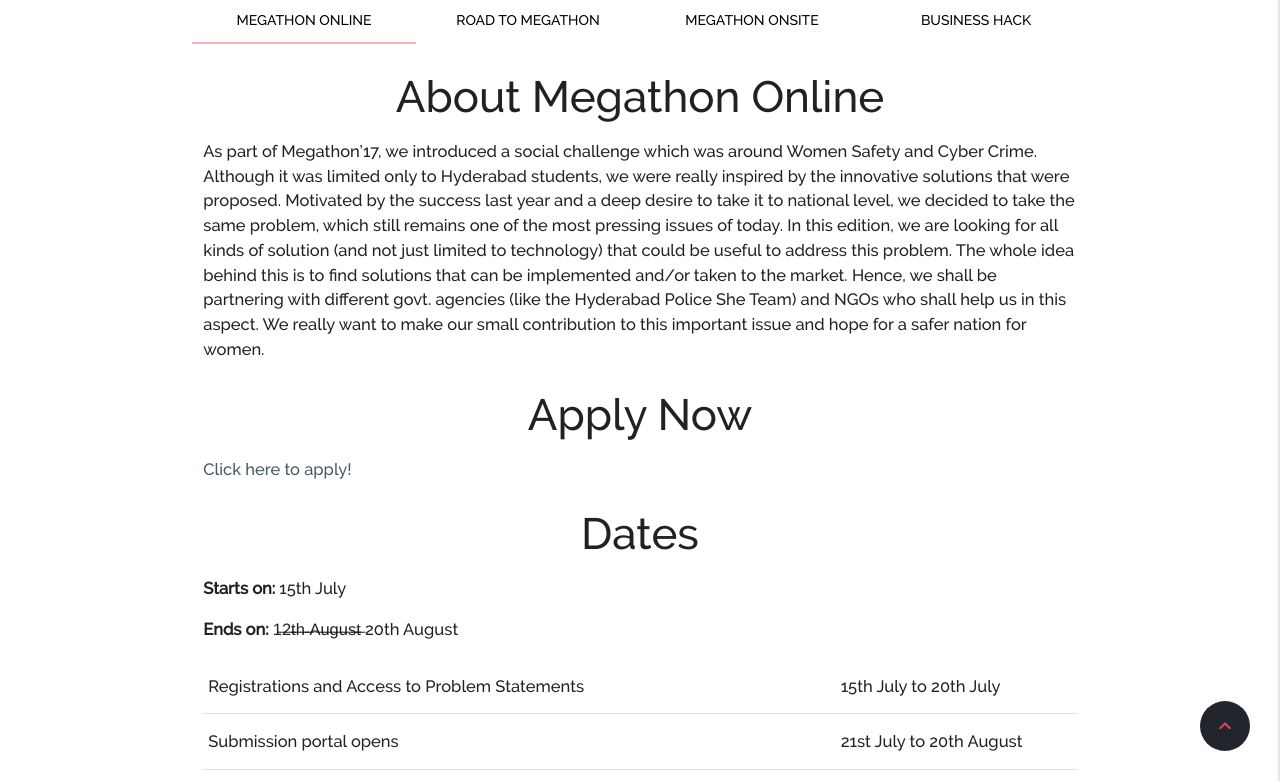
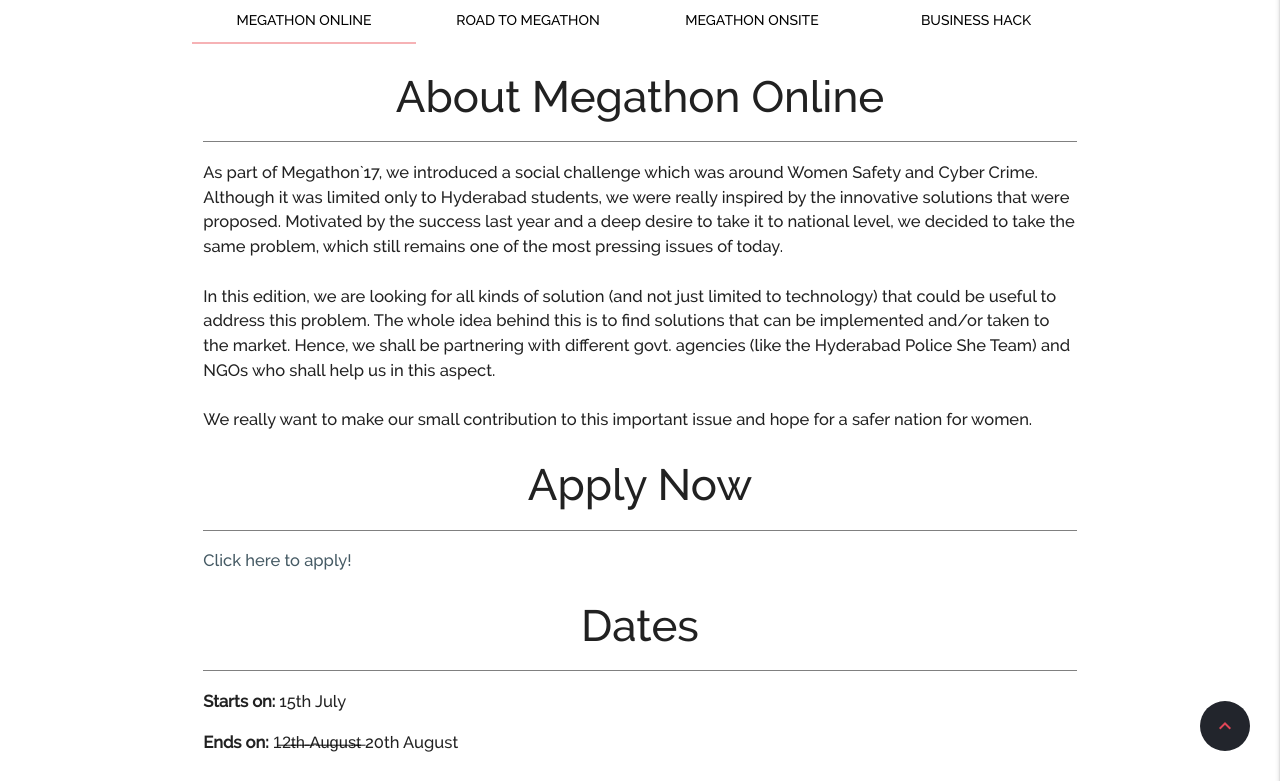
Before and after one commit to IIIT-ECell/megathon, a Jekyll site: the page built from events.md, in a window 1280 px wide and 900 px high, scrolled down 785 px, cut to the strip 119-900 px from the top of the window. Built offline with Jekyll 4.4.1, drawn with Linux system fonts in a browser that asks for light colours; nearby versions of some CDN libraries; some of the changed text lies outside the part shown.

Commit message:
Migrated data from yaml to json

```diff
--- a/_data/eventlist.yaml
+++ b/_data/eventlist.yaml
@@ -1,5 +1,5 @@
 - name: Megathon Online
-  about: >
+  about: |
     As part of Megathon’17, we introduced a social challenge which was around Women
     Safety and Cyber Crime. Although it was limited only to Hyderabad students, we were
     really inspired by the innovative solutions that were proposed. Motivated by the success
--- a/_includes/elist.html
+++ b/_includes/elist.html
@@ -16,7 +16,7 @@
 			</div>
 
       <!-- Defining each event -->
-			{% for event in site.data.eventlist %}
+			{% for event in site.data.evtlist %}
 			<div id="{{event.link}}" class="col s12">
         <!-- <hr> -->
         <!-- {% capture data %} {{event}} {% endcapture %} -->
--- a/_includes/tabevent.html
+++ b/_includes/tabevent.html
@@ -5,17 +5,17 @@
 {% else %}
 
 
-  <h3 class="center-align">About {{include.data.name}}</h3>
-  <p>{{include.data.about}}</p>
+  <h3 class="center-align heading">About {{include.data.name}}</h3>
+  <p>{{include.data.about | newline_to_br }}</p>
 
-  <h3 class="center-align">Apply Now</h3>
+  <h3 class="center-align heading">Apply Now</h3>
   {% if include.data.name contains "Megathon Online" %}
   <p><a href="{{include.data.apply}}">Click here to apply!</a></p>
   {% else %}
   <p>Applications will be opened soon!</p>
   {% endif %}
 
-  <h3 class="center-align" id="schedule">Dates</h3>
+  <h3 class="center-align heading" id="schedule">Dates</h3>
   <p><b>Starts on:</b> {{include.data.date.start}}</p>
   <p><b>Ends on:</b> {{include.data.date.end}}</p>
 
@@ -34,7 +34,7 @@
     </table>
   {% endif %}
 
-  <h3 class="center-align">Prizes</h3>
+  <h3 class="center-align heading">Prizes</h3>
   <div class="align-box-h">
 
     <div class="prize">
@@ -75,10 +75,10 @@
   <p><b>Participation</b>: {{include.data.prizes.participation}}</p>
   {% endif %}
 
-  <h3 class = "center-align">Format</h3>
+  <h3 class="center-align heading">Format</h3>
   <p>{{include.data.format}}</p>
 
-  <h3 class="center-align">Frequently Asked Questions</h3>
+  <h3 class="center-align heading">Frequently Asked Questions</h3>
   <p>
     For more information about the event (including eligibility, cost if any,
     more on format, team size etc), please check out the
```
Also changed, not shown: _data/evtlist.json (added, +108 -0 lines).
